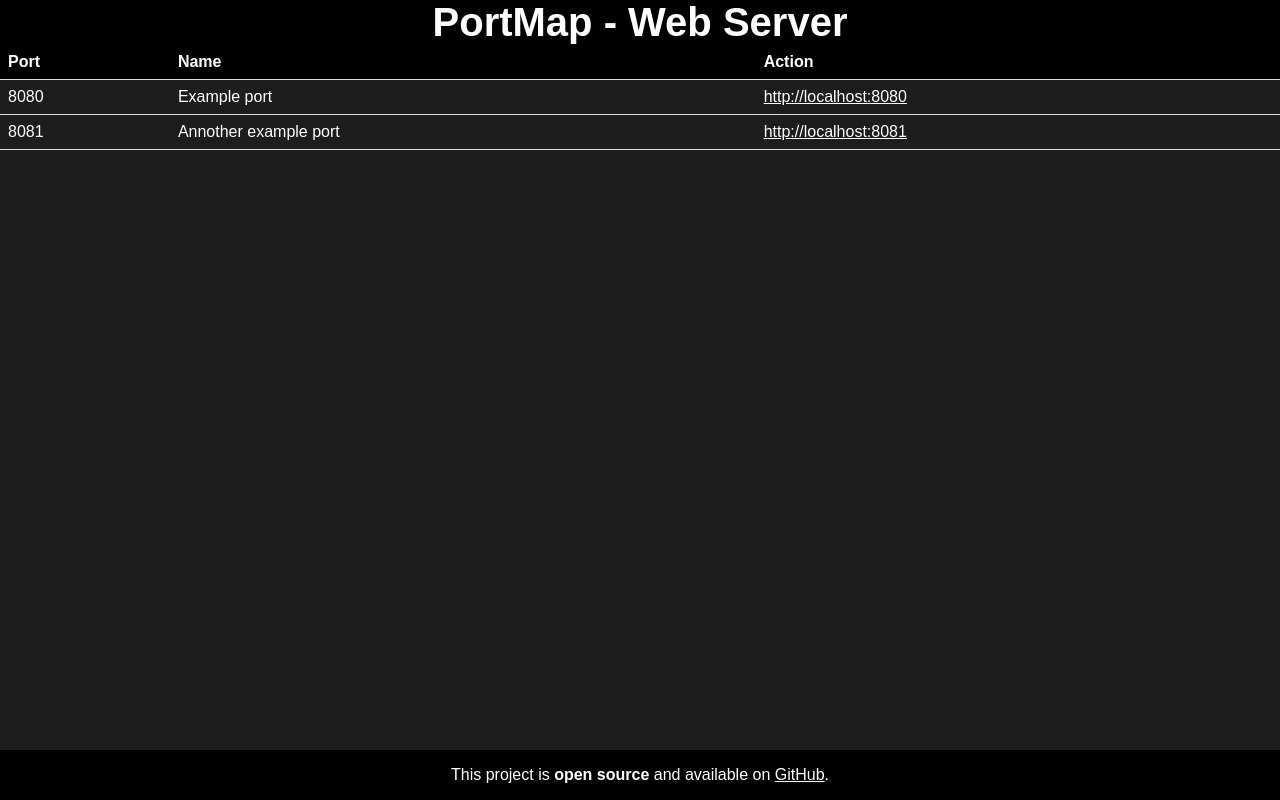
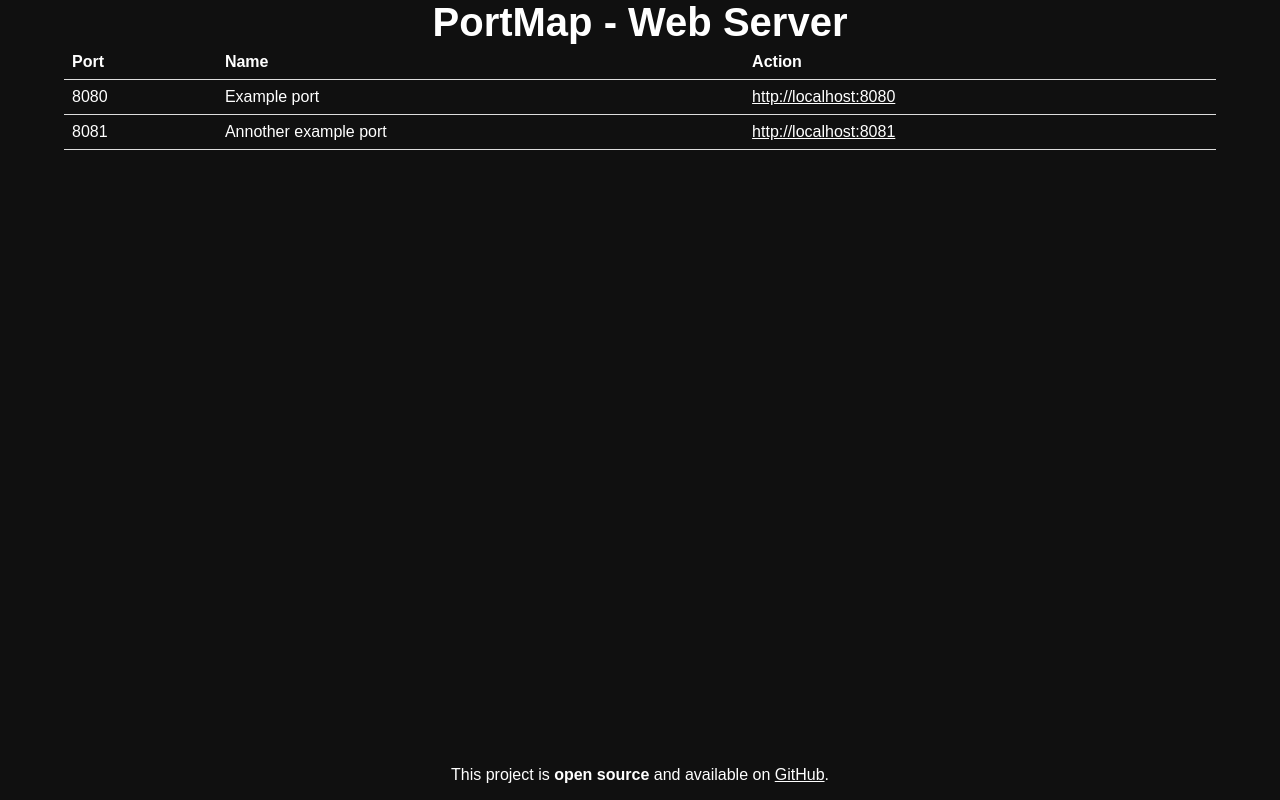
Before and after one commit to 0x4248/PortMap, a Flask app: page / in a window 1280 px wide. Run offline with Flask 3, Linux system fonts and the light colour scheme.

Commit message:
Update CSS

```diff
--- a/src/templates/index.html
+++ b/src/templates/index.html
@@ -7,7 +7,7 @@
         <title>PortMap</title>
         <style>
             body {
-                background-color: #1d1d1d;
+                background-color: #101010;
                 color: #ffffff;
                 font-family: arial, sans-serif;
                 font-size: 16px;
@@ -15,7 +15,7 @@
                 padding: 0;
             }
             #title {
-                background-color: #000000;
+                background-color: #101010;
                 color: #ffffff;
                 font-family: arial, sans-serif;
                 font-size: 40px;
@@ -30,7 +30,8 @@
             }
             table {
                 border-collapse: collapse;
-                width: 100%;
+                width: 90%;
+                margin: auto;
             }
             th, td {
                 padding: 8px;
@@ -38,17 +39,17 @@
                 border-bottom: 1px solid #ddd;
             }
             tr:hover {
-                background-color: #000000;
+                background-color: #181818;
             }
             th {
-                background-color: #000000;
+                background-color: #101010;
                 color: #ffffff;
             }
             a {
                 color: #ffffff;
             }
             #footer {
-                background-color: #000000;
+                background-color: #101010;
                 color: #ffffff;
                 font-family: arial, sans-serif;
                 font-size: 16px;
```
